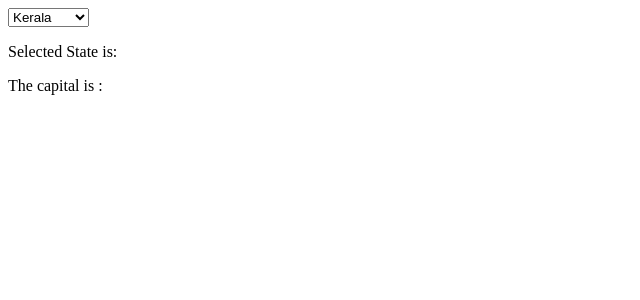
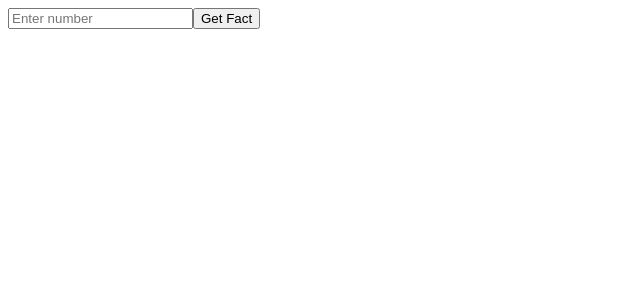
Before and after one commit to alantomanu/vite_sample_project, a React (Vite) app: page / in a window 1280 px wide. Shown: the top 300 px of the page, without its empty margins (0-640 px from the left). Built offline with nearby package versions, Linux system fonts and the light colour scheme.

Commit message:
checked the useage of number fact api with hooks

```diff
--- a/src/App.jsx
+++ b/src/App.jsx
@@ -1,37 +1,18 @@
-import { useEffect, useState } from "react"
+import { useEffect, useRef, useState } from "react"
 
 function App() {
-  const data={
-    "kerala":"trivandrum",
-    "karnataka":"bengaluru",
-    "TN":"chenai"
+  const [fact , setFact]= useState("")
+  const numberRef =useRef()
+  const  getFact=async()=>{
+  const response= await fetch(`http://numbersapi.com/${numberRef.current.value}`)
+  const text =await response.text()
+  setFact(text)
   }
-const [ selectedState, setSelectedState]=useState("")
-const [capital,setCapital]=useState("")
-const changeState=(e)=>{
-console.log(e.target.value)
-setSelectedState(e.target.value);
-}
-
-useEffect(()=>{
-  setCapital(data[selectedState])
-},[selectedState])
-  return (
-    <>
-    <div>
-      <select onChange={changeState}>
-        <option value="kerala">Kerala</option>
-        <option value="karnataka">karnataka</option>
-        <option value="TN">TN</option>
-      </select>
-      <p>Selected State is:{selectedState}</p>
-      <p>The capital is :{capital}</p>
-    </div>
-    </>
-
-
-
-  )
+  return(<>
+  <input ref={numberRef} type='number' placeholder="Enter number"></input>
+  <button onClick={getFact}>Get Fact</button>
+  <p>{fact}</p>
+  </>)
 }
 
 export default App
```
